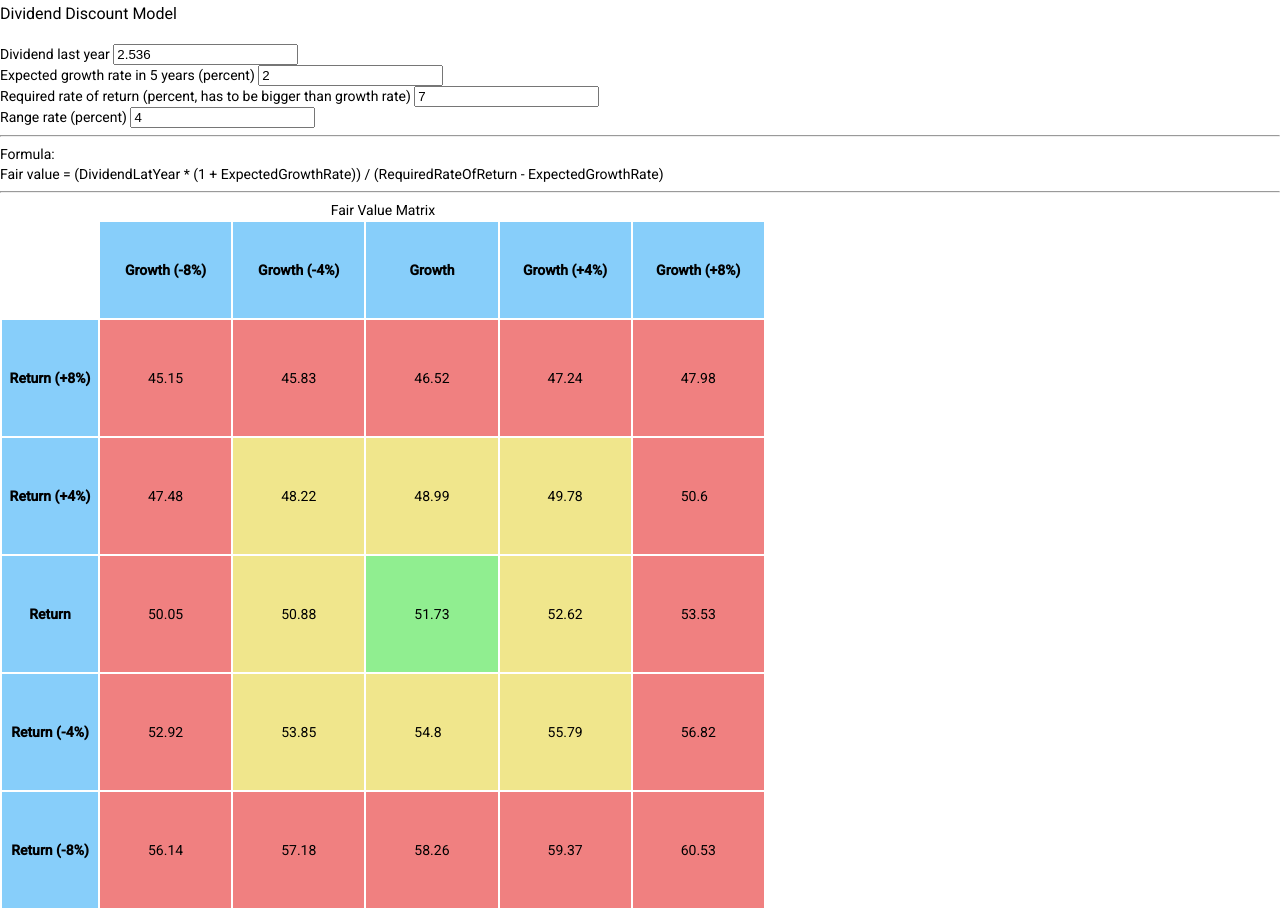
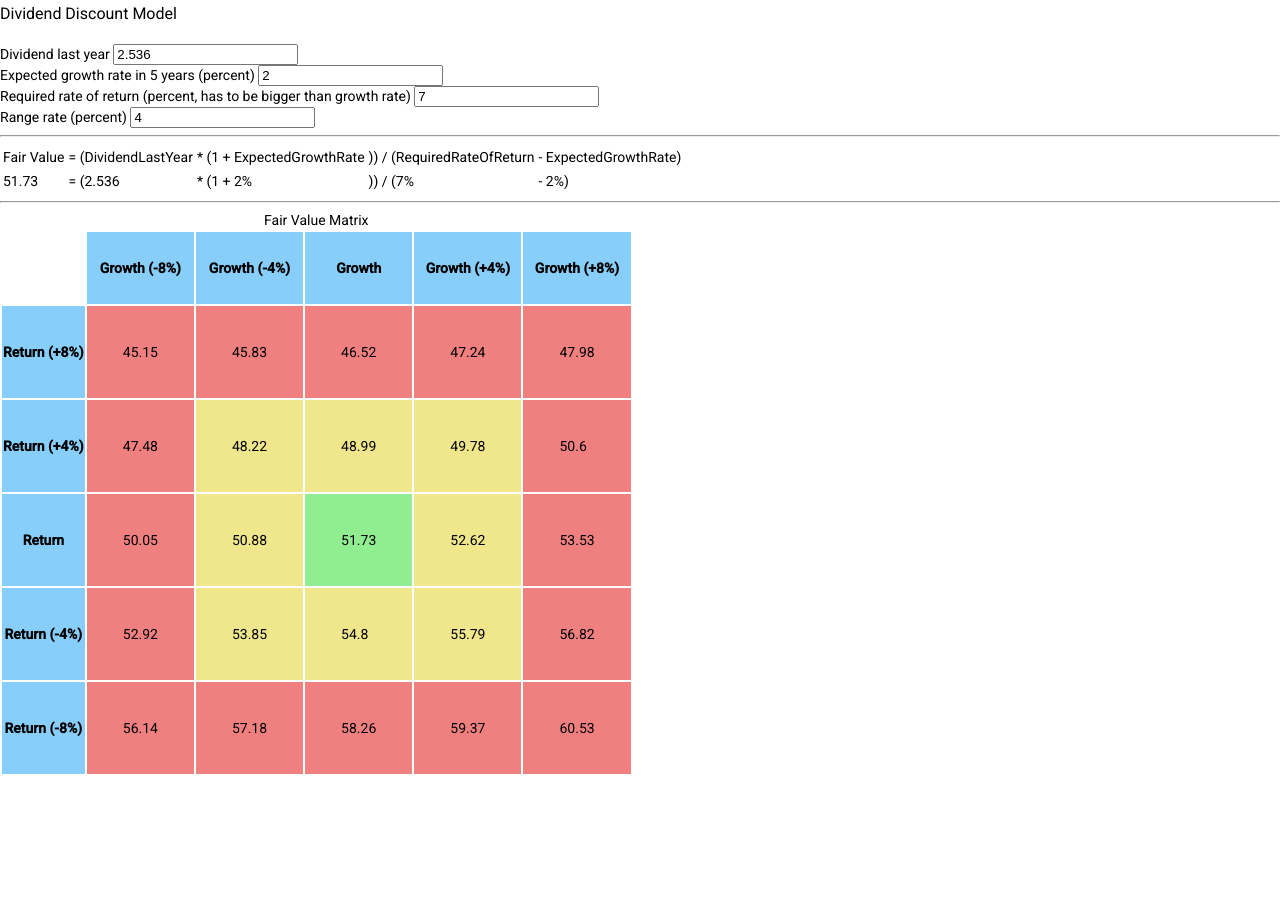
Before and after one commit to HadHod/valuing-stock-tools, an Angular app: page / in a window 1280 px wide. After the commit the page ends 800 px from the top, so only its background shows below. Built offline with nearby package versions, Linux system fonts and the light colour scheme.

Commit message:
formula visualization

```diff
--- a/src/app/app.component.html
+++ b/src/app/app.component.html
@@ -24,11 +24,26 @@
 
 <hr>
 
-Formula:<br>Fair value = (DividendLatYear * (1 + ExpectedGrowthRate)) / (RequiredRateOfReturn - ExpectedGrowthRate)
+<table>
+  <tr>
+    <td>Fair Value</td>
+    <td> = (DividendLastYear</td>
+    <td> * (1 + ExpectedGrowthRate</td>
+    <td>)) / (RequiredRateOfReturn</td>
+    <td> - ExpectedGrowthRate)</td>
+  </tr>
+  <tr>
+    <td>{{ getFairValue(1, 1) }}</td>
+    <td> = ({{ dividend }}</td>
+    <td> * (1 + {{ growth }}%</td>
+    <td>)) / ({{ return }}%</td>
+    <td> - {{ growth }}%)</td>
+  </tr>
+</table>
 
 <hr>
 
-<table>
+<table class="fair-value-matrix">
   <caption>Fair Value Matrix</caption>
   <tr>
     <td></td>
--- a/src/app/app.component.scss
+++ b/src/app/app.component.scss
@@ -4,8 +4,9 @@
   flex-direction: column;
 }
 
+.fair-value-matrix {
   td {
-  padding: 48px;
+    padding: 36px;
   }
 
   .center {
@@ -23,3 +24,4 @@
   .header {
     background-color: #87CEFA;
   }
+}
```
Lines whose indentation alone changed are shown as unchanged.
